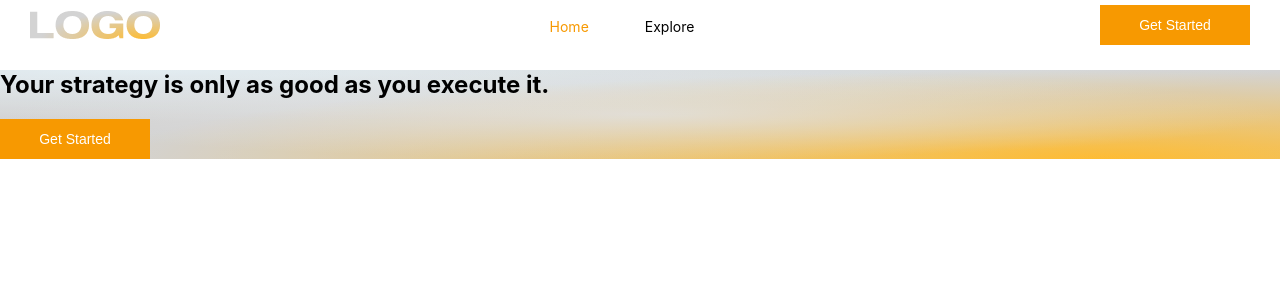
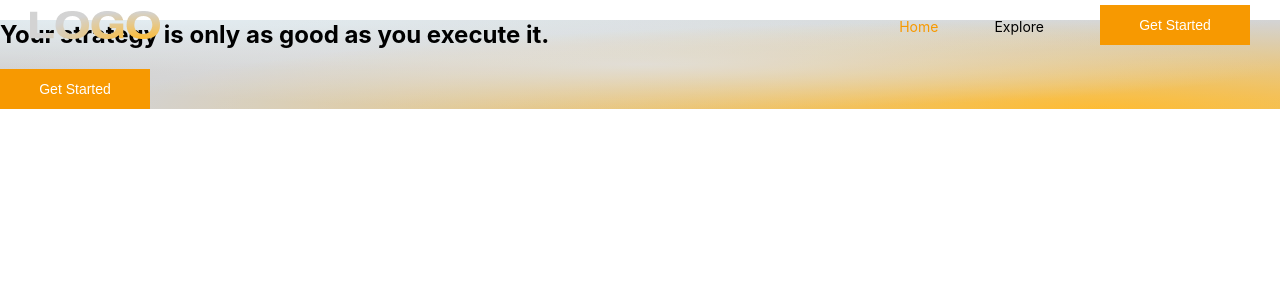
Before and after one commit to rahulsreekumar81/NextJs-Website-CSS, a Next.js app: page / in a window 1280 px wide. Shown: the top 300 px of the page. Built offline with nearby package versions, Linux system fonts and the light colour scheme.

Commit message:
💄 : Changed position of List Items

```diff
--- a/Components/Navbar/Navbar.js
+++ b/Components/Navbar/Navbar.js
@@ -36,6 +36,7 @@ const Navbar = () => {
         width="130px"
         height="28px"
       />
+      <div className={style.list_container}>
         <ul className={style.list}>
           <li className={style.listItem}>
             <Link href="/">
@@ -50,6 +51,7 @@ const Navbar = () => {
         </ul>
         <Button button_text="Get Started" />
       </div>
+    </div>
   );
 };
 
--- a/styles/Navbar.module.css
+++ b/styles/Navbar.module.css
@@ -6,7 +6,11 @@
   justify-content: space-between;
   font-size: 18px;
   padding: 0px 30px;
-  position: relative;
+  position: fixed;
+  width: 100%;
+  top: 0;
+  left: 0;
+  right: 0;
   overflow: hidden;
 }
 .logo {
@@ -17,6 +21,12 @@
 
 /* .list {
 } */
+.list_container {
+  display: flex;
+  /* align-items: flex-end; */
+  justify-content: flex-end;
+  align-items: center;
+}
 .listItem {
   display: inline;
   margin-right: 56px;
```
Lines whose indentation alone changed are shown as unchanged.
